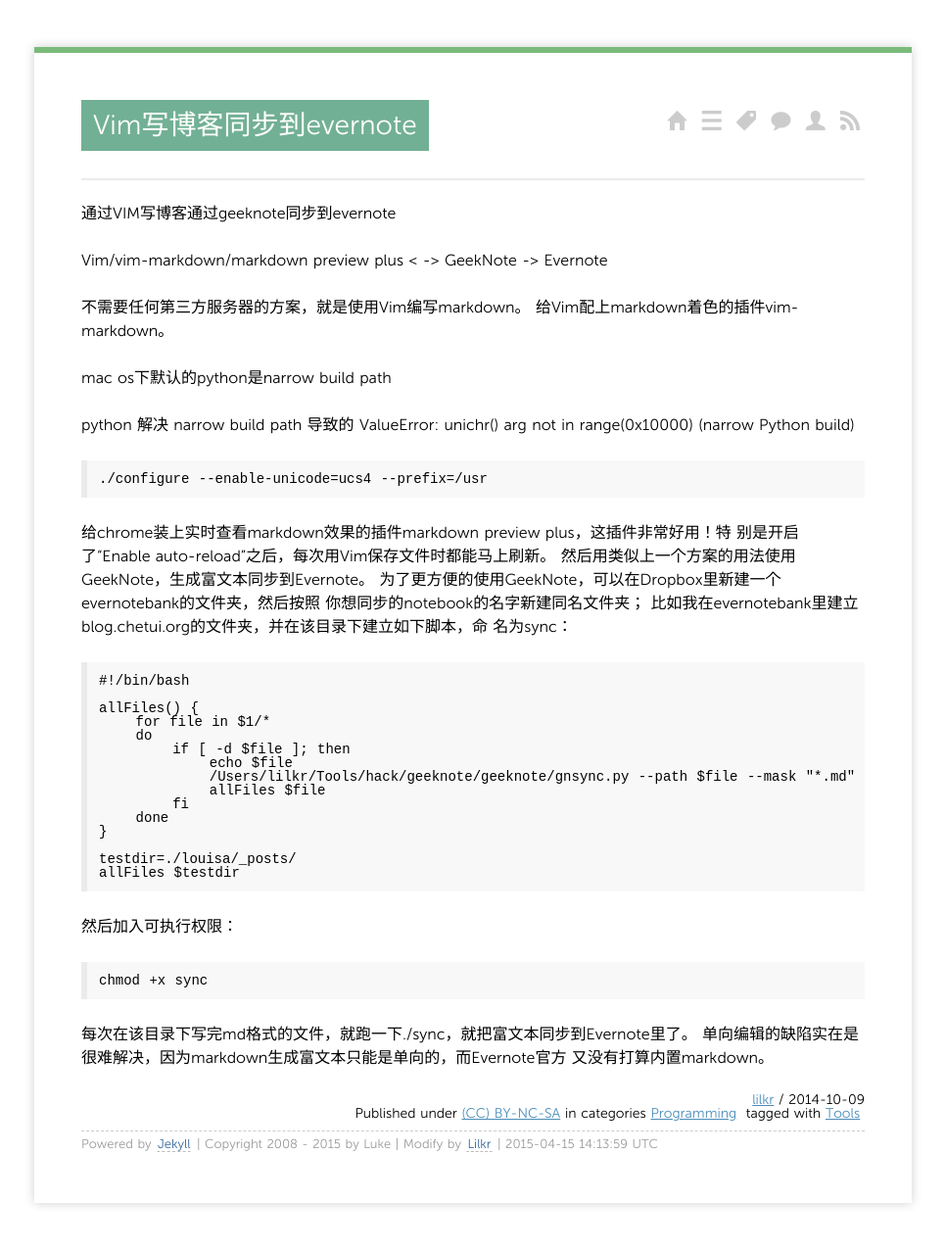
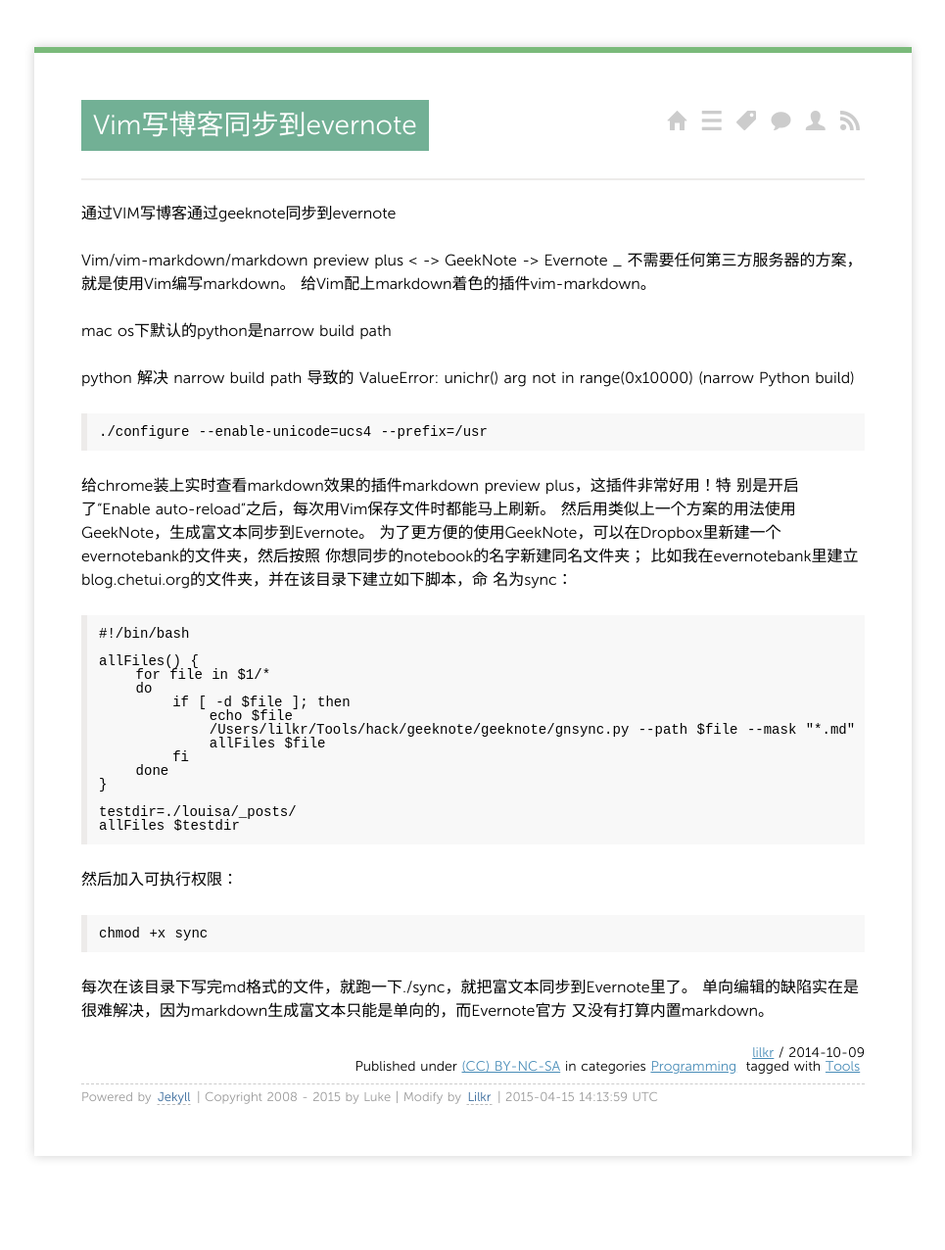
Before and after one commit to maintiendrai/louisa, a Jekyll site: the page built from _posts/2014/2014-10-09-vim-geeknode.md, in a window 1280 px wide. Shown: the whole page at 98% size, without its empty margins (157-1122 px from the left). Built offline with Jekyll 4.4.1, drawn with Linux system fonts in a browser that asks for light colours; Markdown is read by kramdown in place of the engine named in the settings; comment, search, counter and statistics services are not loaded; after the commit the page ends 1228 px from its top, so only the background shows below that.

Commit message:
modify dairy

```diff
--- a/_posts/2014/2014-10-09-vim-geeknode.md
+++ b/_posts/2014/2014-10-09-vim-geeknode.md
@@ -11,7 +11,7 @@
 >   通过VIM写博客通过geeknote同步到evernote
 
 Vim/vim-markdown/markdown preview plus < -> GeekNote -> Evernote
-
+_
 不需要任何第三方服务器的方案，就是使用Vim编写markdown。
 给Vim配上markdown着色的插件vim-markdown。
 
```
Also changed, not shown: _posts/2013/2013-10-12-git-svn.md (+0 -1 lines), _posts/2014/2014-07-01-syn-dsm-git-server.md (+1 -1 lines), README.md.
